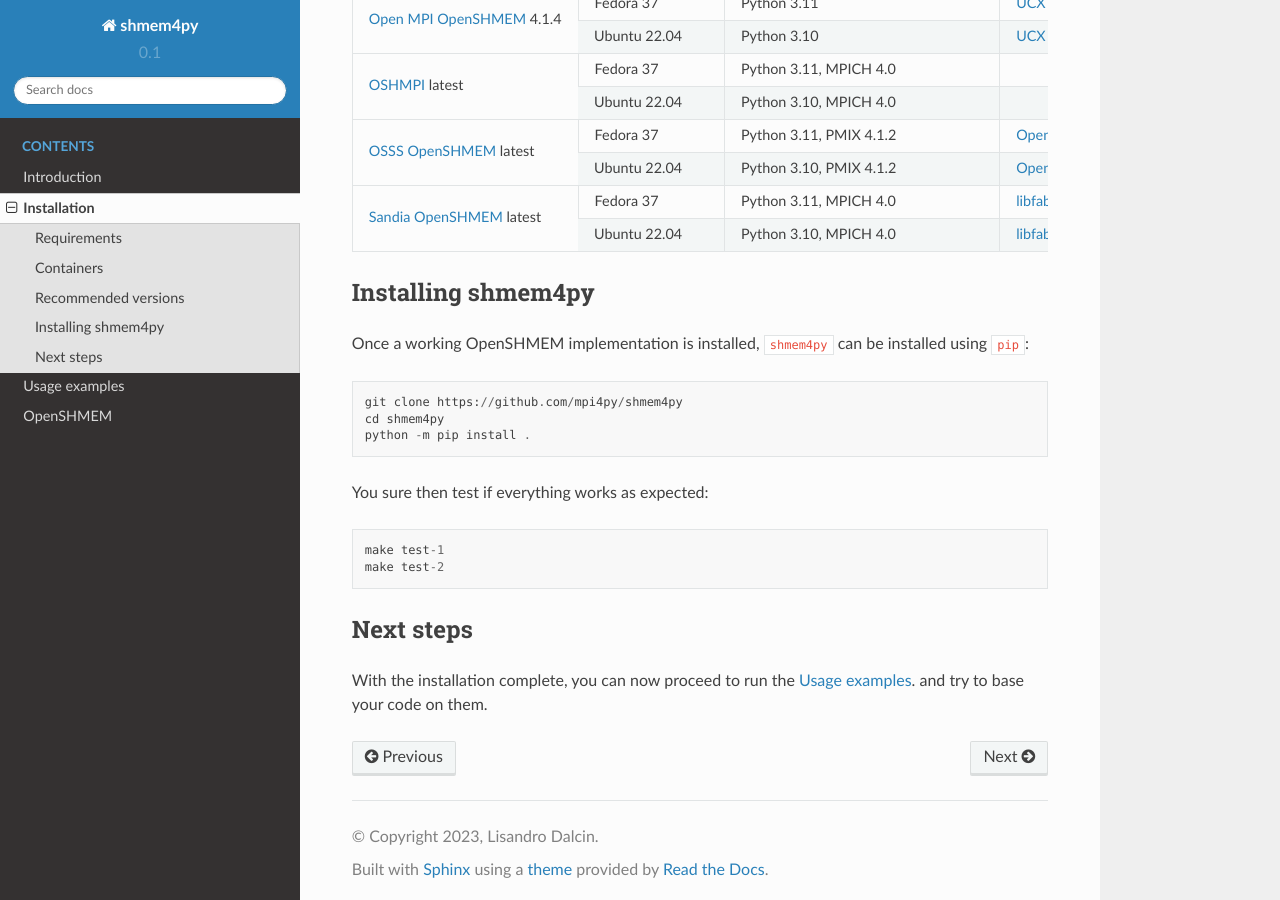
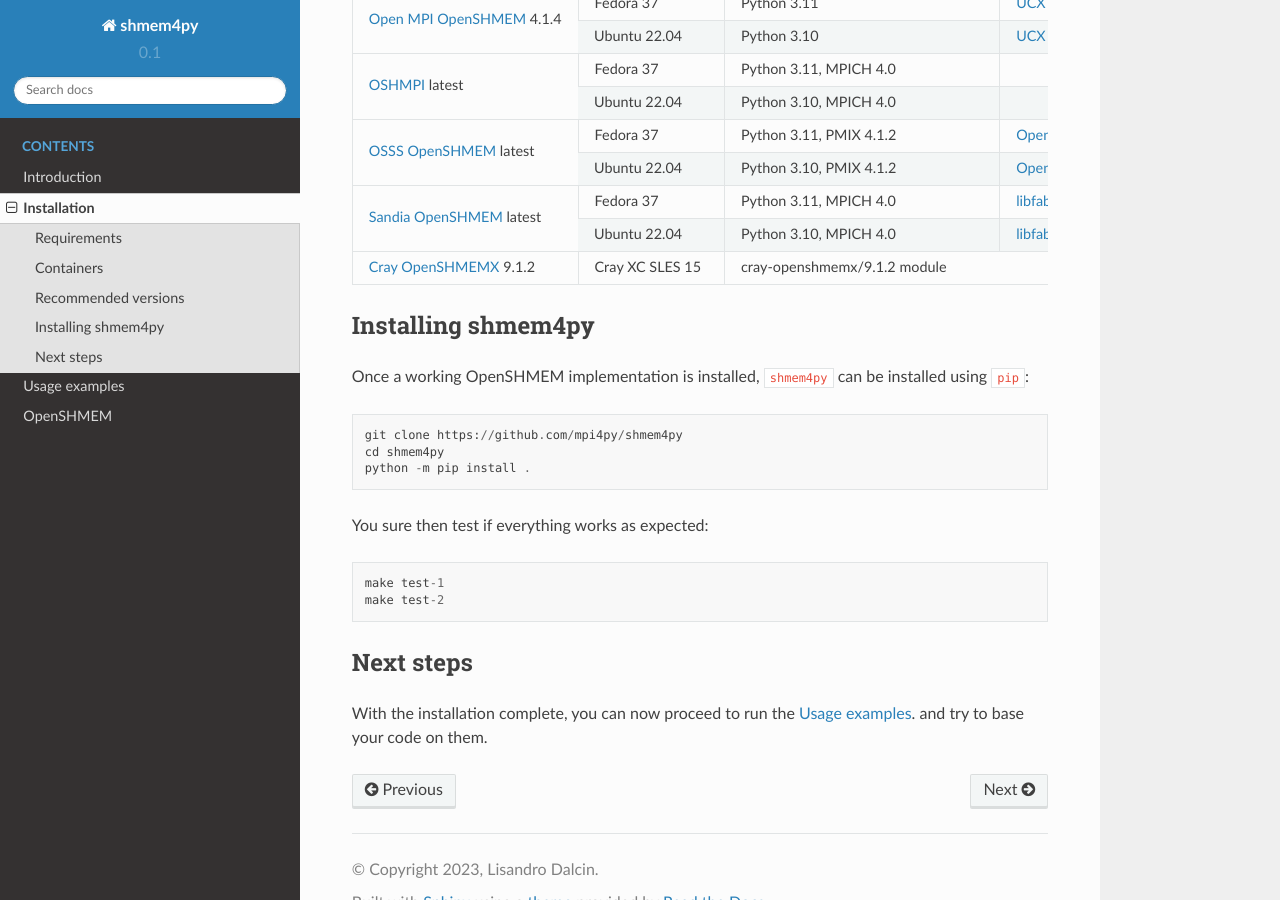
Before and after one commit to mpi4py/shmem4py, a Sphinx documentation site: the page built from docs/installation.rst, in a window 1280 px wide and 900 px high, scrolled down 811 px. Built offline with Sphinx 7.4.7 and the Read the Docs theme 2.0.0, drawn with Linux system fonts in a browser that asks for light colours.

Commit message:
Docs: Add Cray OpenSHMEMX version info

```diff
--- a/docs/installation.rst
+++ b/docs/installation.rst
@@ -6,7 +6,7 @@
 Requirements
 ------------
 A working OpenSHMEM implementation is required. Currently,
-`Cray OpenSHMEMX <https://cray-openshmemx.readthedocs.io/>`_,
+`Cray OpenSHMEMX`_,
 `Open Source Software Solutions (OSSS) OpenSHMEM <https://github.com/openshmem-org/osss-ucx>`_,
 `Open MPI OpenSHMEM`_,
 `OSHMPI`_, and
@@ -56,12 +56,15 @@
 |                             +----------------------+-----------------------------------------+-----------------------------------+----------------------+
 |                             | Ubuntu 22.04         | Python 3.10, MPICH 4.0                  | `libfabric`_ latest               | `sos_ubuntu`_        |
 +-----------------------------+----------------------+-----------------------------------------+-----------------------------------+----------------------+
+| `Cray OpenSHMEMX`_ 9.1.2    | Cray XC SLES 15      | cray-openshmemx/9.1.2 module                                                |                      |
++-----------------------------+----------------------+-----------------------------------------------------------------------------+----------------------+
 
 .. _Open MPI OpenSHMEM: https://www.open-mpi.org/doc/v3.1/man3/OpenSHMEM.3.php
 .. _Open MPI: https://www.open-mpi.org/
 .. _OSHMPI: https://pmodels.github.io/oshmpi-www/
 .. _OSSS OpenSHMEM: https://github.com/openshmem-org/osss-ucx
 .. _Sandia OpenSHMEM: https://github.com/Sandia-OpenSHMEM/SOS
+.. _Cray OpenSHMEMX: https://cray-openshmemx.readthedocs.io/
 .. _ucx: https://github.com/openucx/ucx
 .. _libfabric: https://github.com/ofiwg/libfabric
 
```
